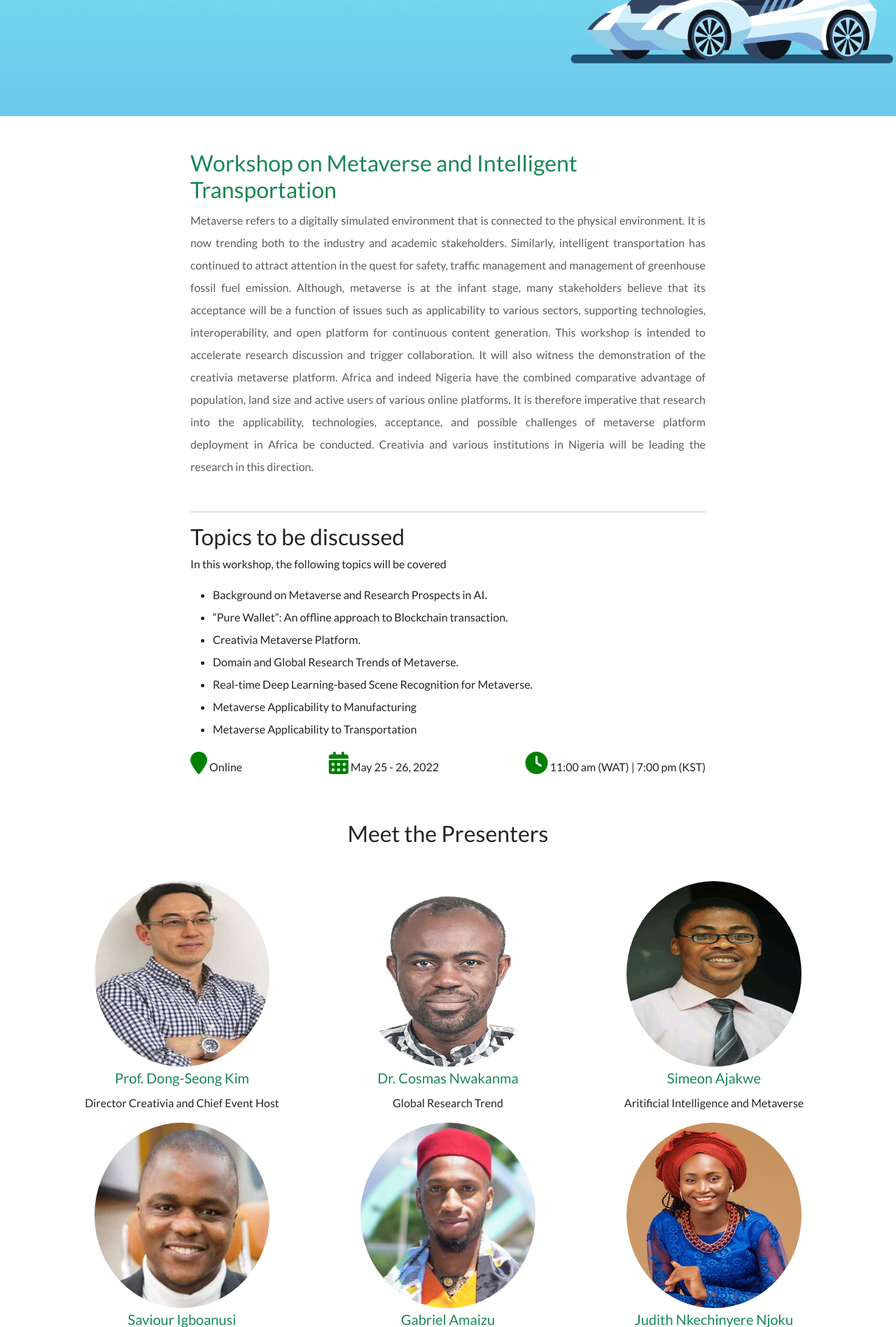
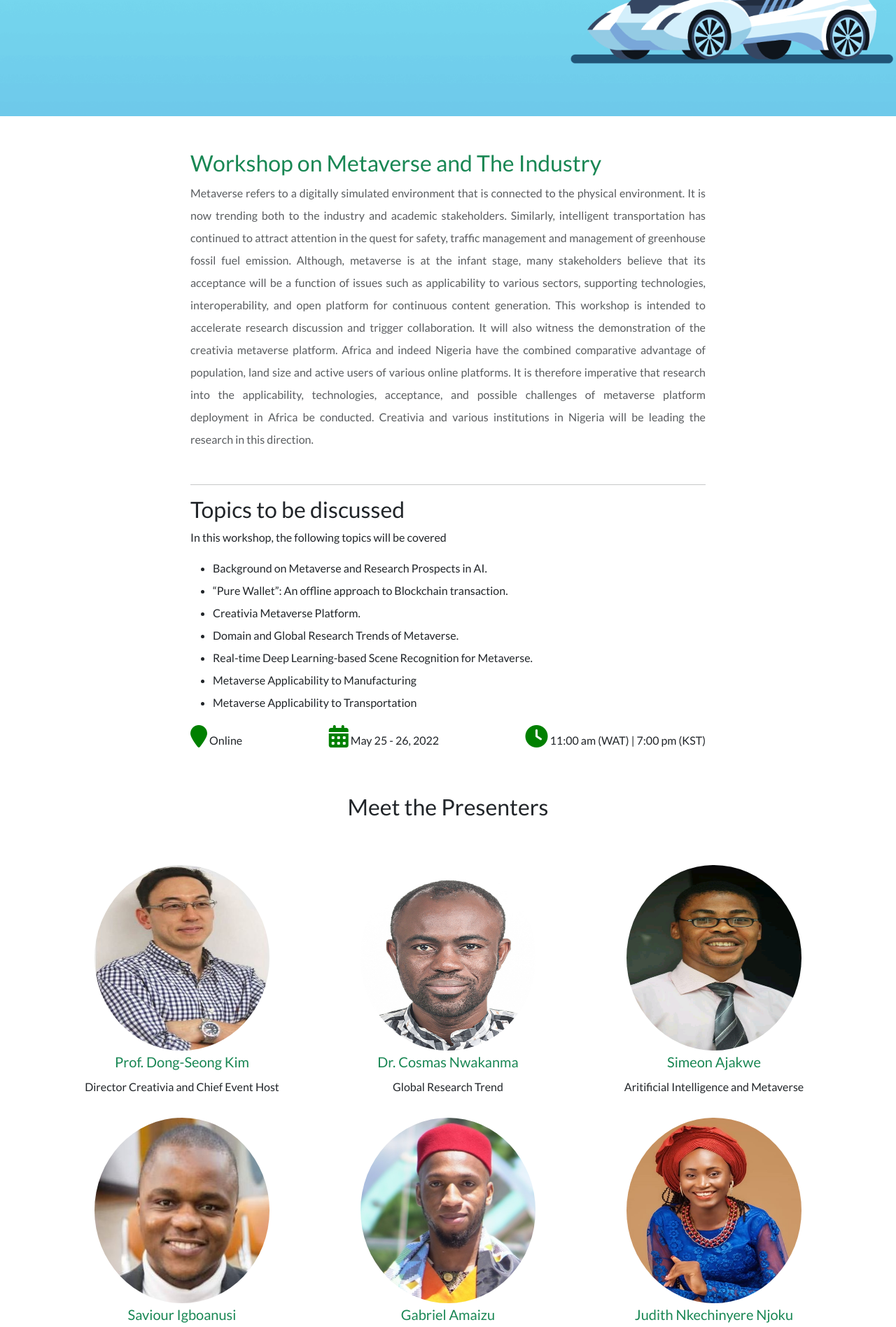
Before and after one commit to chimnonso/creativia, a Django app: page /events/ in a window 1280 px wide. Shown: the part 720-2616 px from the top of the page at 70% size. Run offline with Django 4.2, Linux system fonts and the light colour scheme; some libraries are stand-ins or nearby versions.

Commit message:
change event name and add new presenter

```diff
--- a/core/templates/core/index.html
+++ b/core/templates/core/index.html
@@ -187,7 +187,7 @@
                         <div class="row g-0">
                             <div class="col-sm-6 d-none d-sm-block bg-image"></div>
                             <div class="col-sm-6 p-4">
-                                <div class="h3">Workshop on Metaverse and Intelligent Transportation</div>
+                                <div class="h3 text-center red-color">Workshop on Metaverse and The Industry</div>
                                 <p class="text-muted justify">Metaverse refers to a digitally simulated environment that is connected to the physical environment. It is now trending both to the industry and academic stakeholders. Similarly, intelligent transportation has continued to attract attention in the quest for safety, traffic management and management of greenhouse fossil fuel emission. Although, metaverse is at the infant stage, many stakeholders believe that its acceptance will be a function of issues such as applicability to various sectors, supporting technologies, interoperability, and open platform for continuous content generation. This workshop is intended to accelerate research discussion and trigger collaboration. It will also witness the demonstration of the creativia metaverse platform. Africa and indeed Nigeria have the combined comparative advantage of population, land size and active users of various online platforms. It is therefore imperative that research into the applicability, technologies, acceptance, and possible challenges of metaverse platform deployment in Africa be conducted. Creativia and various institutions in Nigeria will be leading the research in this direction. </p>
                                 <p class="text-muted">The workshop will offer insights into the following thematic areas:
                                 </p>
@@ -199,14 +199,14 @@
                                     <li>Real-time Deep Learning-based Scene Recognition for Metaverse.</li>
                                     <li>Metaverse Applicability to Manufacturing</li>
                                 </ul>
-                                <ul class="list-unstyled text-start d-md-none style-icons">
+                                <ul class="list-unstyled text-start d-md-none style-icons-index">
                                     <li class="mb-2">
                                         <i class="fa-solid fa-location-pin fa-2x"></i><span class="ms-2">Online</span>
                                     </li>
                                     <li class="mb-2"><i class="fa-solid fa-calendar-days fa-2x"></i> <span class="ms-2">May 25 - 26, 2022</span></li>
                                     <li class="mb-2"><i class="fa-solid fa-clock fa-2x"></i> <span class="ms-2">11:00 am (WAT) | 7:00 pm (KST)</span></li>
                                 </ul>
-                                <div class="d-none d-md-block style-icons">
+                                <div class="d-none d-md-block style-icons-index">
                                     <div class="d-flex justify-content-between">
                                         <p><span><i class="fa-solid fa-location-pin fa-2x"></i></span> <span>Online</span></p>
                                         <p><span><i class="fa-solid fa-calendar-days fa-2x"></i></span> May 25 - 26, 2022</p>
--- a/creativia/static/css/main.css
+++ b/creativia/static/css/main.css
@@ -372,3 +372,7 @@ img.speaker {
 .style-icons i {
     color: green;
 }
+
+.style-icons-index i {
+    color: #FE0000;
+}
--- a/events/templates/events/event.html
+++ b/events/templates/events/event.html
@@ -10,7 +10,7 @@
     <!-- <div class="event-header d-flex justify-content-center align-items-center"> -->
     <div class="event-header">
       <div class="py-5">
-        <h1 class="text-light px-sm-5 mx-sm-5">Workshop on Metaverse and Intelligent Transportation</h1>
+        <h1 class="text-light px-sm-5 mx-sm-5">Workshop on Metaverse and The Industry</h1>
         <a href="#eventform" class="btn btn-outline-primary call-2-action">Register</a>
       </div>
 
@@ -23,7 +23,7 @@
         </div> -->
         <div class="row pt-5">
             <div class="col-md-8 offset-md-2 slideanim">
-                <h2 class="text-success">Workshop on Metaverse and Intelligent Transportation</h2>
+                <h2 class="text-success">Workshop on Metaverse and The Industry</h2>
                 <p class="text-muted lh-lg justify">Metaverse refers to a digitally simulated environment that is connected to the physical environment. It is now trending both to the industry and academic stakeholders. Similarly, intelligent transportation has continued to attract attention in the quest for safety, traffic management and management of greenhouse fossil fuel emission. Although, metaverse is at the infant stage, many stakeholders believe that its acceptance will be a function of issues such as applicability to various sectors, supporting technologies, interoperability, and open platform for continuous content generation. This workshop is intended to accelerate research discussion and trigger collaboration. It will also witness the demonstration of the creativia metaverse platform. Africa and indeed Nigeria have the combined comparative advantage of population, land size and active users of various online platforms. It is therefore imperative that research into the applicability, technologies, acceptance, and possible challenges of metaverse platform deployment in Africa be conducted. Creativia and various institutions in Nigeria will be leading the research in this direction. </p>
 
                 <hr class="mt-5">
@@ -59,41 +59,47 @@
     <div class="container">
         <div class="row mt-5 text-center slideanim">
             <h2 class="mb-5">Meet the Presenters</h2>
-            <div class="col-sm-6 col-md-4">
+            <div class="col-sm-6 col-md-4 mt-3">
               <img src="/static/img/kim.jpg" class=" speaker" alt="">
               <h5 class="py-1 text-success">Prof. Dong-Seong Kim</h5>
               <p>Director Creativia and Chief Event Host</p>
             </div>
-            <div class="col-sm-6 col-md-4">
+            <div class="col-sm-6 col-md-4 mt-3">
               <img src="/static/img/cos1.png" class=" speaker" alt="">
               <h5 class="py-1 text-success">Dr. Cosmas Nwakanma </h5>
               <p>Global Research Trend</p>
             </div>
-            <div class="col-sm-6 col-md-4">
+            <div class="col-sm-6 col-md-4 mt-3">
               <img src="/static/img/pastor.jpg" class=" speaker" alt="">
               <h5 class="py-1 text-success">Simeon Ajakwe</h5>
               <p>Aritificial Intelligence and Metaverse</p>
             </div>
-            <div class="col-sm-6 col-md-4">
+            <div class="col-sm-6 col-md-4 mt-3">
               <img src="/static/img/saviour.jpg" class=" speaker" alt="">
               <h5 class="py-1 text-success">Saviour Igboanusi</h5>
               <p>Blockchain Technology</p>
             </div>
-            <div class="col-sm-6 col-md-4">
+            <div class="col-sm-6 col-md-4 mt-3">
               <img src="/static/img/gab.jpg" class=" speaker" alt="">
               <h5 class="py-1 text-success">Gabriel Amaizu</h5>
               <p>Metaverse and Manufacturing</p>
             </div>
-            <div class="col-sm-6 col-md-4">
+            <div class="col-sm-6 col-md-4 mt-3">
               <img src="/static/img/judith.jpg" class=" speaker" alt="">
               <h5 class="py-1 text-success">Judith Nkechinyere Njoku</h5>
               <p>Metaverse and Inteligent Transport</p>
             </div>
+            <div class="col-sm-6 col-md-4 mt-3">
+                <img src="/static/img/newguy.jfif" class=" speaker" alt="">
+                <h5 class="py-1 text-success">Md Ariful Islam Mozumder</h5>
+                <p>Introduction to The Metaverse</p>
+              </div>
           </div>
     </div>
     <div class="container-fluid bg-success mt-5 py-5">
       <div class="row slideanim" id="eventform">
         <div class="col-sm-6 offset-sm-3">
+            <h3 class="text-center text-light">Register Here</h3>
             <div class="card">
                 <div class="card-body py-5 text-center contact-card">
 
```
Also changed, not shown: creativia/static/img/newguy.jfif (added).
